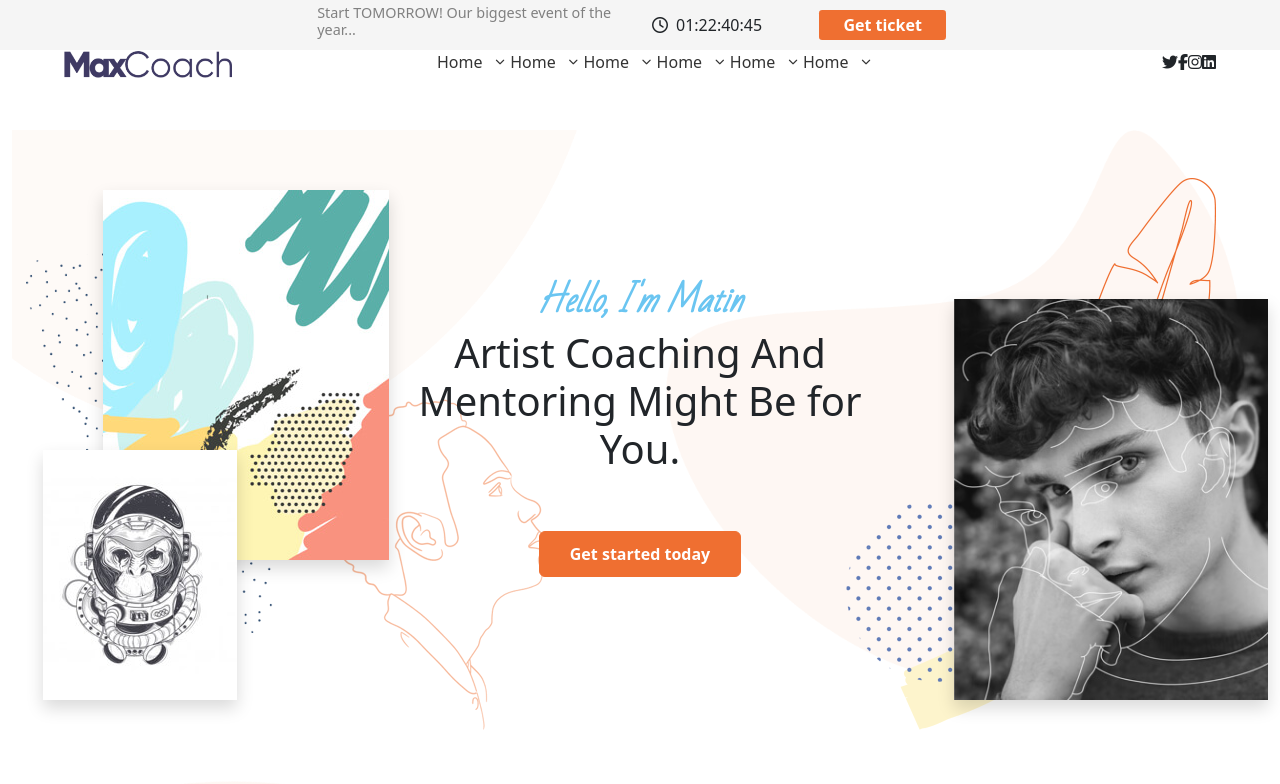
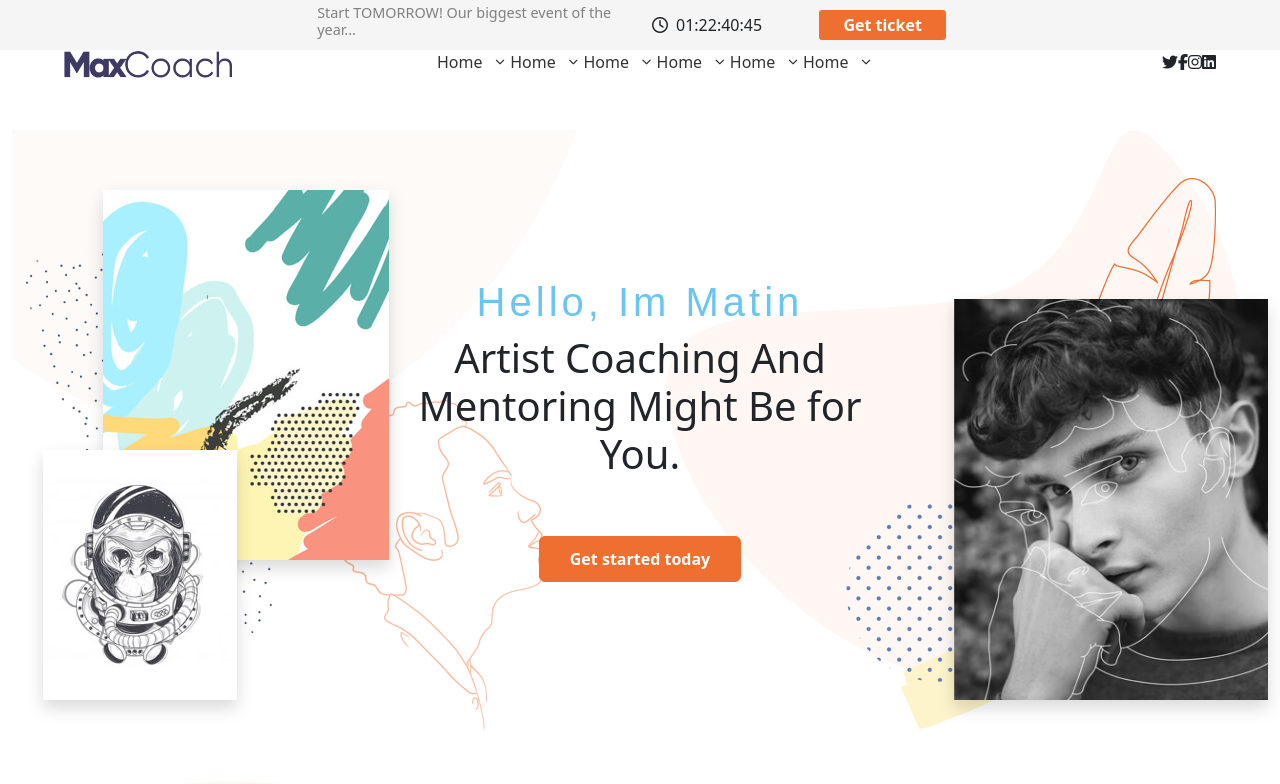
Before and after one commit to BeneArp/proj-html-vuejs, a Vue app: page / in a window 1280 px wide. Shown: the top 784 px of the page. Built offline with nearby package versions, Linux system fonts and the light colour scheme; a web font is replaced by a local one.

Commit message:
fix: change font to styled title in jumbotron

```diff
--- a/src/components/JumbotronAppHome.vue
+++ b/src/components/JumbotronAppHome.vue
@@ -67,7 +67,7 @@ export default {
             <!-- div con testo -->
             <div class="col-5 text-center">
                 <h2 class="styled-title">
-                    Hello, I'm Matin
+                    Hello, Im Matin
                 </h2>
                 <h1>
                     Artist Coaching And Mentoring Might Be for You.
@@ -98,7 +98,7 @@ export default {
 @use '../styles/partials/variables' as *;
 
 // import font titolo
-@import url('https://fonts.googleapis.com/css2?family=Bad+Script&display=swap');
+// @import url('https://fonts.googleapis.com/css2?family=Bad+Script&display=swap');
     section {
 
         .row {
@@ -179,9 +179,9 @@ export default {
 
                 .styled-title {
                     color: $light-blue;
-                    font-family: "Bad Script", cursive;
-                    font-style: italic;
-                    font-weight: bold;
+                    font-family: Rossela Signature Font Demo, sans-serif;
+                    letter-spacing: 0.1em;
+                    font-size: 40px;
                 }
 
                 .btn-primary {
```
